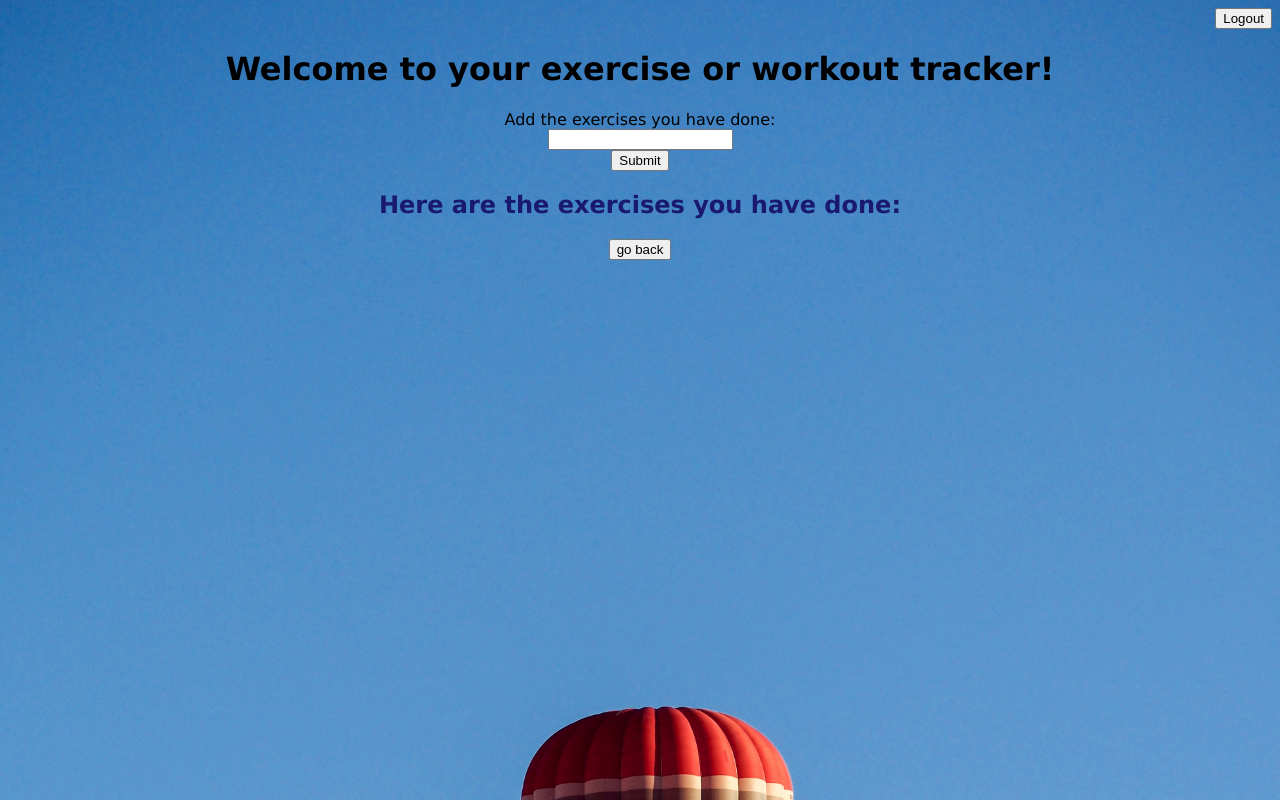
After one commit to smpatyi/CSC4350-HealthTracker, a Flask app: page /add_exercises in a window 1280 px wide. The commit adds this page. Run offline with Flask 2, Linux system fonts and the light colour scheme; the visitor is signed in with stand-in values (Sample User, id 1); data comes from the database, SQL or seed files in the repository; data that the repository does not hold is empty.

Commit message:
working exercise list page

```diff
--- a/app.py
+++ b/app.py
@@ -75,6 +75,13 @@
     id = db.Column(db.Integer, primary_key=True)
     username = db.Column(db.String(120), nullable=False)
     ate_foods = db.Column(db.String(220), nullable=False)
+
+
+# database for the exercises a person does
+class Exercise(db.Model):
+    id = db.Column(db.Integer, primary_key=True)
+    username = db.Column(db.String(120), nullable=False)
+    exercise = db.Column(db.String(120), nullable=False)
 
 
 class Comments(db.Model):
@@ -218,6 +225,29 @@
     )
 
 
+# app route to add exercises/workouts
+@app.route("/add_exercises", methods=["GET", "POST"])
+@login_required
+def add_exercise():
+    user = current_user.username
+    exercises = Exercise.query.filter_by(username=user).all()
+
+    if flask.request.method == "POST":
+        exercise = flask.request.form.get("exercise")
+
+        exercise_info = Exercise(username=user, exercise=exercise)
+        db.session.add(exercise_info)
+        db.session.commit()
+
+        # flask.flash("Added!")
+
+    exercise_list = []
+    for i in exercises:
+        exercise_list.append(i.exercise)
+
+    return flask.render_template("exercise.html", exercise_list=exercise_list)
+
+
 # adds the new data to the database
 @app.route("/add_new_data", methods=["POST"])
 @login_required
--- /dev/null
+++ b/templates/exercise.html
@@ -0,0 +1,38 @@
+<html>
+  <head>
+    <link rel="stylesheet" href="/static/style.css" />
+  </head>
+  <body>
+    <form method="POST" action="/logout">
+      <p align="right">
+        <input type="submit" value="Logout" />
+      </p>
+    </form>
+
+    <h1>
+      <center>Welcome to your exercise or workout tracker!</center>
+    </h1>
+
+    <form method="POST" action="/add_exercises">
+      <p>
+        <center>
+          <label for="exercise">Add the exercises you have done: </label>
+        </center>
+        <center><input type="text" name="exercise" id="exercise" /></center>
+
+        <center><input type="submit" value="Submit" /></center>
+      </p>
+    </form>
+    <h2>
+      <center>Here are the exercises you have done:</center>
+    </h2>
+    {% for ele in exercise_list %}
+    <h2><center>{{ele}}</center></h2>
+    {% endfor %}
+    <form method="POST" action="/main">
+      <p>
+        <center><input type="submit" value="go back" /></center>
+      </p>
+    </form>
+  </body>
+</html>
```
Also changed, not shown: templates/index.html (+11 -15 lines).
